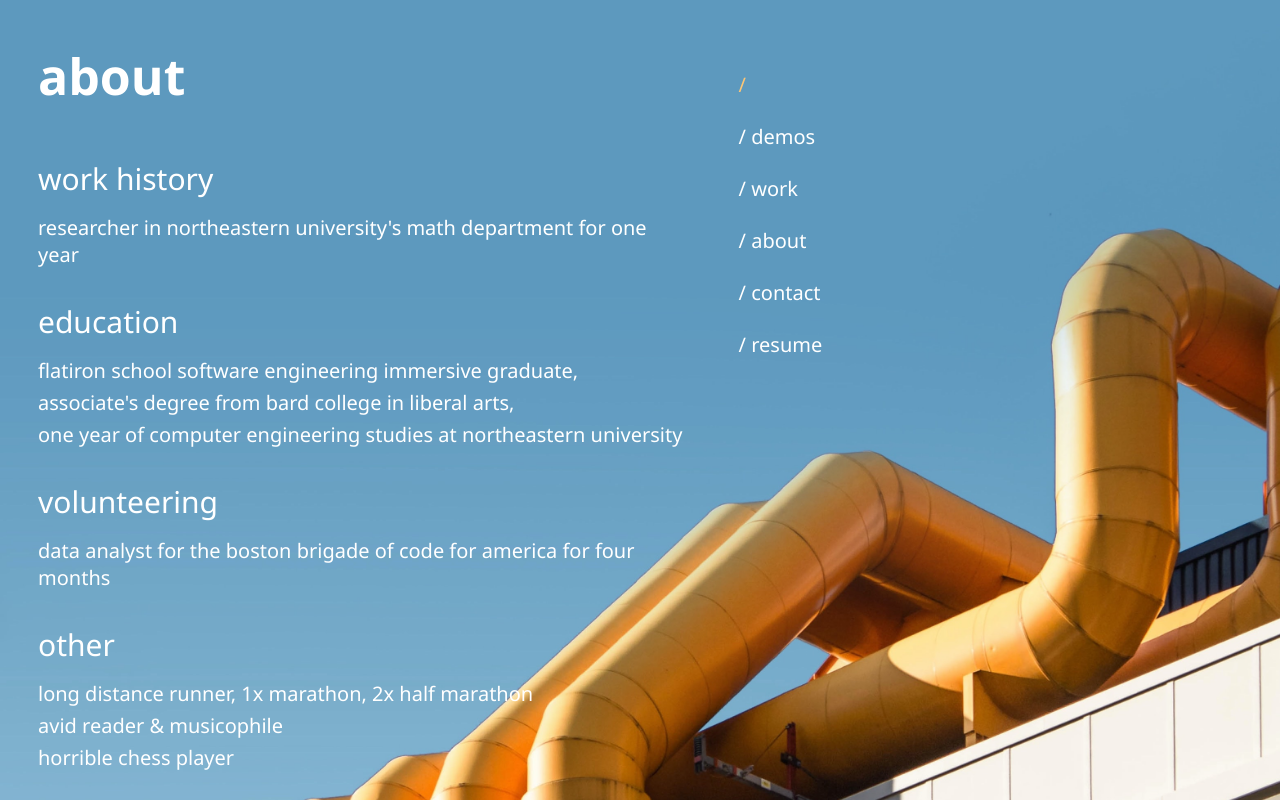
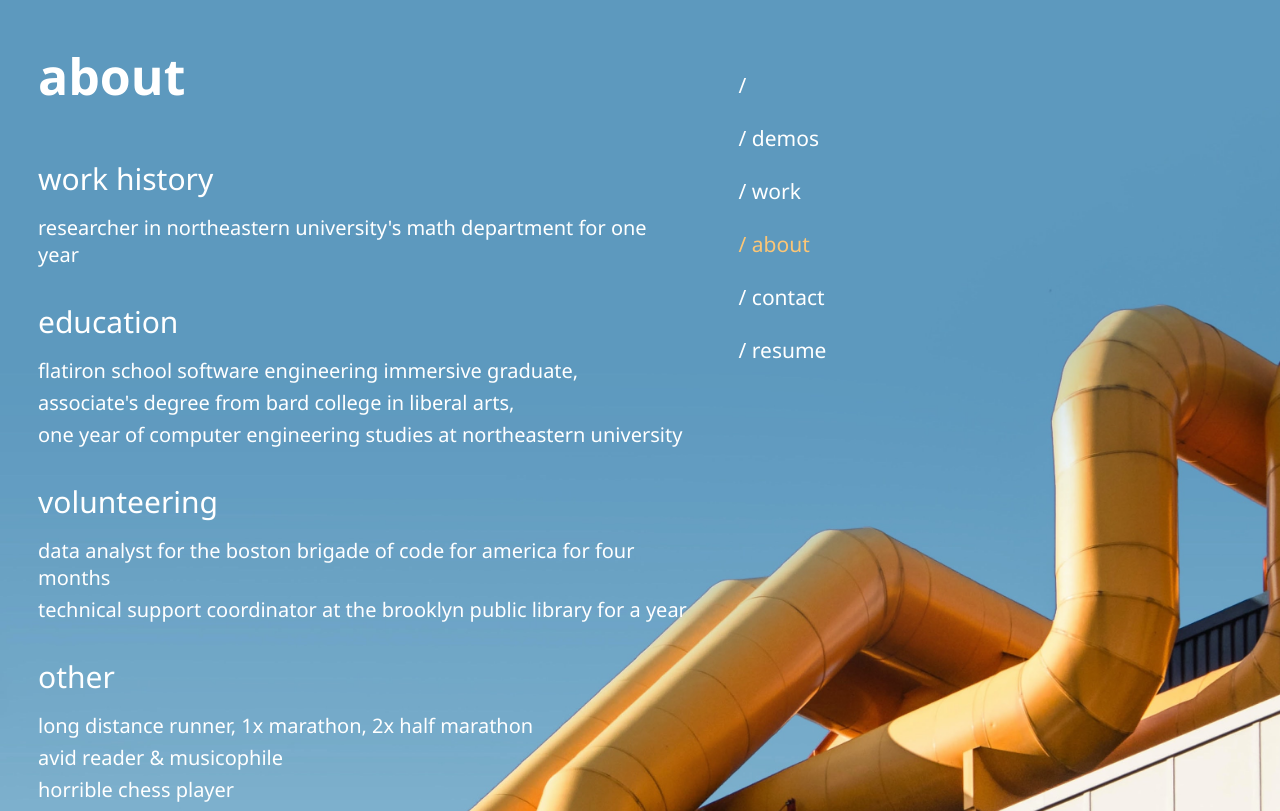
Before and after one commit to williamsalex/website-v2, a React (Create React App) app: page /about in a window 1280 px wide. Built offline with nearby package versions, Linux system fonts and the light colour scheme.

Commit message:
added buggy animations wooo

```diff
--- a/package.json
+++ b/package.json
@@ -10,7 +10,8 @@
     "react-dom": "^16.13.1",
     "react-router": "^5.2.0",
     "react-router-dom": "^5.2.0",
-    "react-scripts": "3.4.1"
+    "react-scripts": "3.4.1",
+    "react-spring": "^8.0.27"
   },
   "scripts": {
     "start": "react-scripts start",
--- a/src/About.js
+++ b/src/About.js
@@ -14,6 +14,7 @@ export default function About() {
           <br/>
           <p className = 'bigListItem'>volunteering</p>
           <p className = 'listItem'>data analyst for the boston brigade of code for america for four months</p>
+          <p className = 'listItem'>technical support coordinator at the brooklyn public library for a year</p>
           <br/>
           <p className = 'bigListItem'>other</p>
           <p className = 'listItem'>long distance runner, 1x marathon, 2x half marathon</p>
--- a/src/App.css
+++ b/src/App.css
@@ -21,7 +21,7 @@ html {
 }
 
 .mover {
-    font-size: 20px;
+    font-size: 21px;
     font-family: 'Segoe UI', Tahoma, sans-serif, sans-serif;
     color: rgb(255,255,255);
     margin-top: 25px;
@@ -72,7 +72,7 @@ html {
 }
 
 .currmover {
-    font-size: 20px;
+    font-size: 21px;
     font-family: 'Segoe UI', Tahoma, sans-serif, sans-serif;
     color: rgb(252, 198, 118);
     padding-top: 25px;
--- a/src/App.js
+++ b/src/App.js
@@ -1,6 +1,7 @@
-import React, { useState } from 'react';
+import React from 'react';
 import { Route, Switch } from 'react-router'
-import { Link } from 'react-router-dom'
+import { Link, useLocation } from 'react-router-dom'
+import { animated, useTransition } from 'react-spring'
 import Home from './Home'
 import Work from './Work'
 import Demos from './Demos'
@@ -9,10 +10,22 @@ import About from './About'
 import './App.css';
 
 export default function App() {
-  const [page, setPage] = useState('home')
+
+  const location = useLocation()
+
+  let loc = location.pathname
+
+  const transitions = useTransition(location, location => location.pathname, {
+    from: {transform: 'translate3d(0,-1000px,0)'},
+    enter: {transform: 'translate3d(0,0px,0)'},
+    leave: {transform: 'translate3d(0,1000px,0)'}
+  })
 
   return (
     <div className="flexy">
+      {
+        transitions.map(({item: location, props, key}) =>
+          <animated.div style = {props} key = {key}>
               <Switch>
                 <Route exact path='/' component={Home}/>
                 <Route path='/demos' component={Demos}/>
@@ -20,14 +33,17 @@ export default function App() {
                 <Route path='/about' component={About}/>
                 <Route path='/contact' component={Contact}/>
               </Switch>
+          </animated.div>
+        )
+      }
       <div className = 'movers'>
-          <Link to = '/' className = {`${page === 'home' ? 'curr' : ''}mover`} style = {{textDecoration: 'none'}} onClick ={() => setPage('home')}> /</Link>
-          <Link to = '/demos' className = {`${page === 'demos' ? 'curr' : ''}mover`} style = {{textDecoration: 'none'}} onClick ={() => setPage('demos')}>/ demos</Link>
-          <Link to = '/work' className = {`${page === 'work' ? 'curr' : ''}mover`} style = {{textDecoration: 'none'}} onClick ={() => setPage('work')} >/ work</Link>
-          <Link to = '/about' className = {`${page === 'about' ? 'curr' : ''}mover`} style = {{textDecoration: 'none'}} onClick ={() => setPage('about')}>/ about</Link>
-          <Link to = '/contact' className = {`${page === 'contact' ? 'curr' : ''}mover`} style = {{textDecoration: 'none'}} onClick ={() => setPage('contact')}>/ contact</Link>
+          <Link to = '/' className = {`${loc === '/' ? 'curr' : ''}mover`} style = {{textDecoration: 'none'}} > /</Link>
+          <Link to = '/demos' className = {`${loc === '/demos' ? 'curr' : ''}mover`} style = {{textDecoration: 'none'}} >/ demos</Link>
+          <Link to = '/work' className = {`${loc === '/work' ? 'curr' : ''}mover`} style = {{textDecoration: 'none'}} >/ work</Link>
+          <Link to = '/about' className = {`${loc === '/about' ? 'curr' : ''}mover`} style = {{textDecoration: 'none'}} >/ about</Link>
+          <Link to = '/contact' className = {`${loc === '/contact' ? 'curr' : ''}mover`} style = {{textDecoration: 'none'}} >/ contact</Link>
           <a href = '/resume.pdf' rel="noopener" target="_blank" className = 'mover' style = {{textDecoration: 'none'}} >/ resume</a>
       </div>
     </div>
-  );
+  )
 }
--- a/src/Home.js
+++ b/src/Home.js
@@ -3,9 +3,9 @@ import React from 'react'
 export default function Home() {
     return (
       <div className = 'content'>
-          <h1 className = "title">alexander williams</h1>
-          <p className = 'title'>software engineer</p>
-          <p className = 'subtitle'>brooklyn, ny</p>
+        <h1 className = "title">alexander williams</h1>
+        <p className = 'title'>software engineer</p>
+        <p className = 'subtitle'>brooklyn, ny</p>
       </div>
     )
   }
```
Also changed, not shown: src/Demos.js (indentation only), 1 other file (tests, documents, lock files or other folders). Lines whose indentation alone changed are shown as unchanged.
